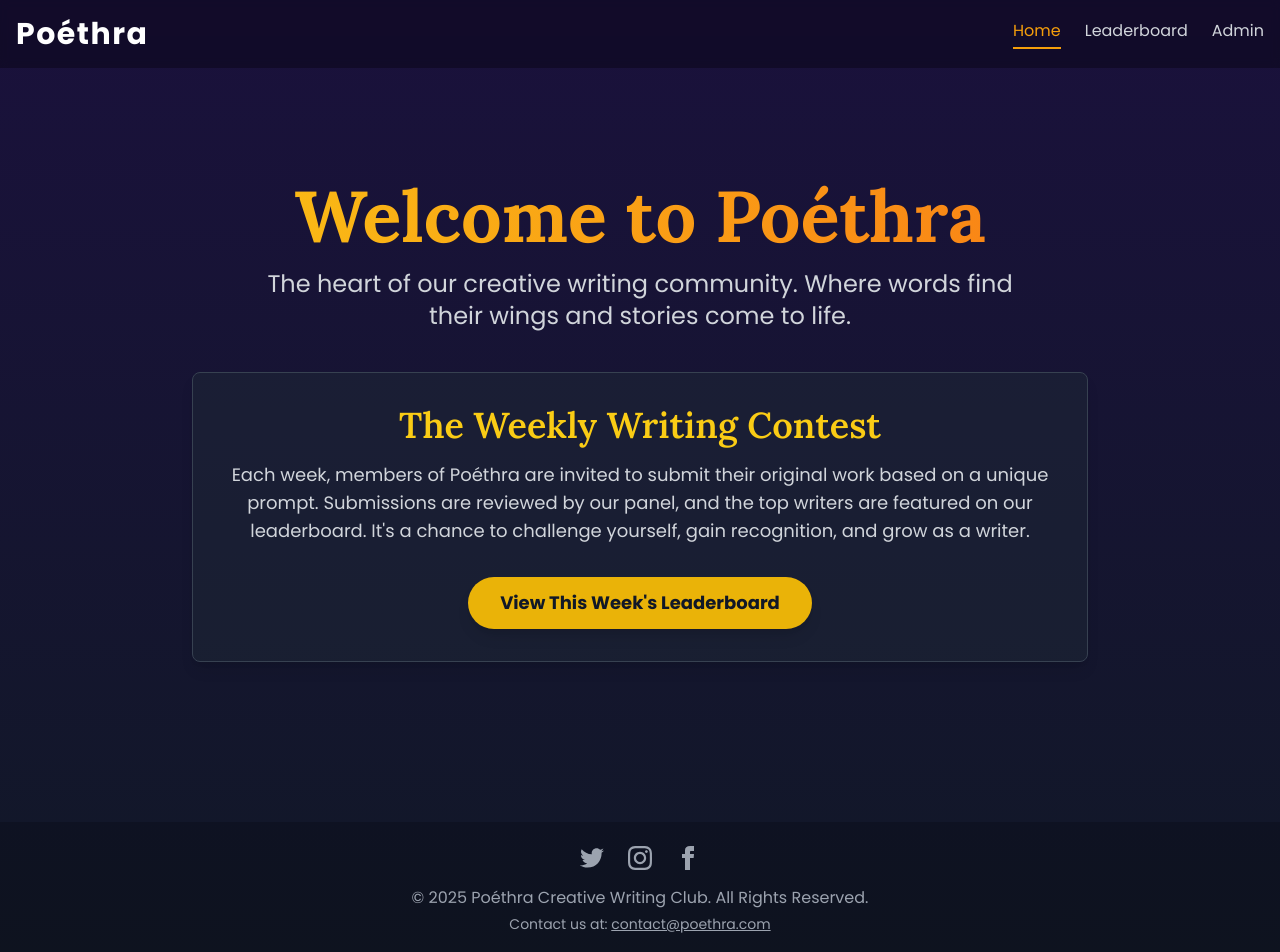
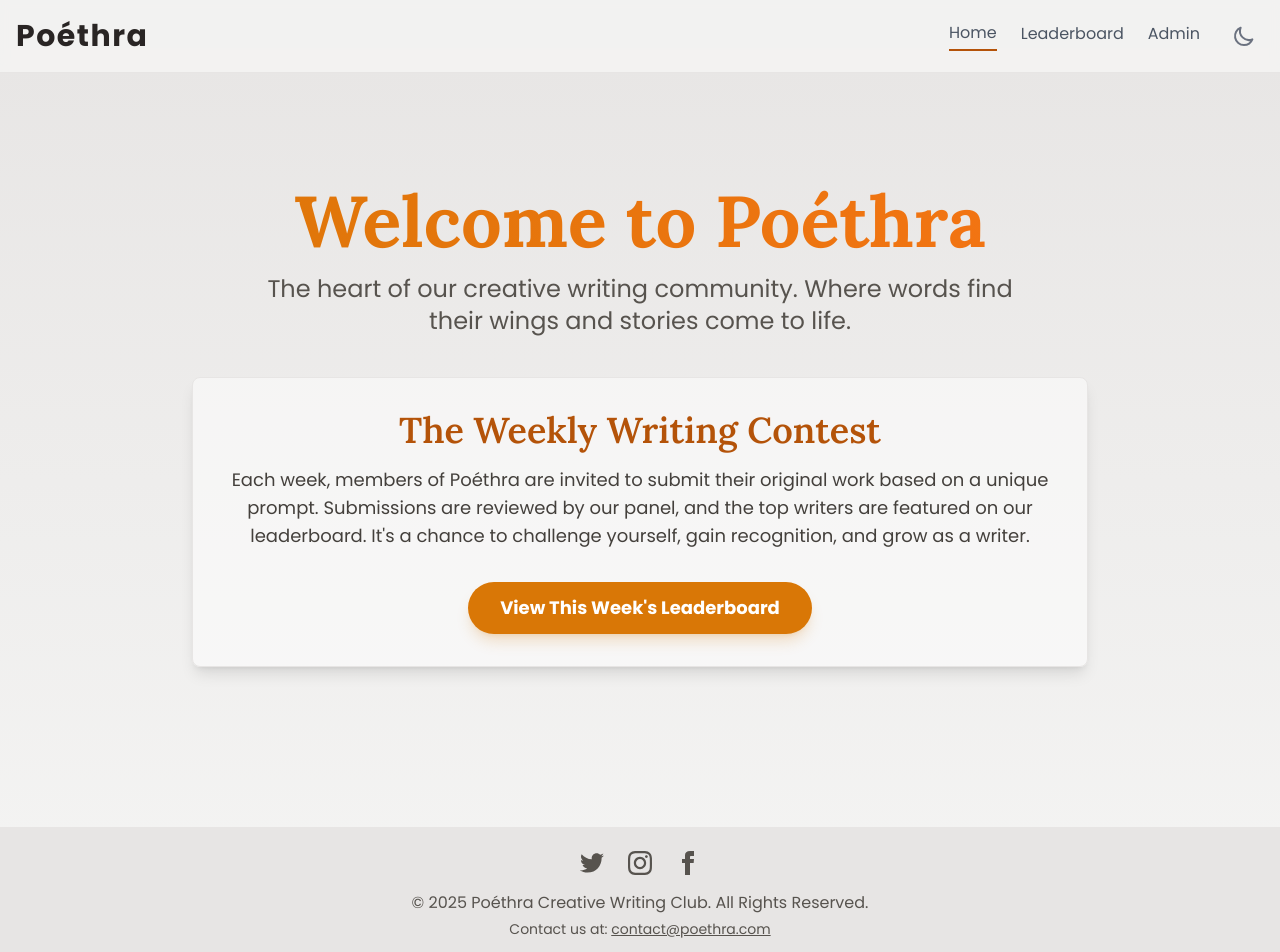
Before and after one commit to AnisHerdev/poethra-weekly-leaderboard, a React (Vite) app: page /admin in a window 1280 px wide. Shown: the top 952 px of the page. Built offline with nearby package versions, Linux system fonts and the light colour scheme.

Commit message:
added dark and light mode

```diff
--- a/App.tsx
+++ b/App.tsx
@@ -7,11 +7,13 @@ import LeaderboardPage from './pages/LeaderboardPage';
 import AdminPage from './pages/AdminPage';
 import LoginPage from './pages/LoginPage';
 import ProtectedRoute from './components/ProtectedRoute';
+import { ThemeProvider } from './contexts/ThemeContext';
 
 const App: React.FC = () => {
   return (
+    <ThemeProvider>
       <HashRouter>
-      <div className="flex flex-col min-h-screen bg-gradient-to-b from-[#1a113c] to-gray-900 text-gray-100">
+        <div className="flex flex-col min-h-screen bg-gradient-to-b from-stone-200 to-stone-100 dark:from-[#1a113c] dark:to-gray-900 text-stone-800 dark:text-gray-100">
           <Header />
           <main className="flex-grow container mx-auto px-4 py-8">
             <Routes>
@@ -31,6 +33,7 @@ const App: React.FC = () => {
           <Footer />
         </div>
       </HashRouter>
+    </ThemeProvider>
   );
 };
 
--- a/components/Footer.tsx
+++ b/components/Footer.tsx
@@ -1,18 +1,17 @@
-
 import React from 'react';
 import { TwitterIcon, InstagramIcon, FacebookIcon } from './icons/SocialIcons';
 
 const Footer: React.FC = () => {
     return (
-        <footer className="bg-black bg-opacity-20 mt-12">
-            <div className="container mx-auto px-4 py-6 text-center text-gray-400">
+        <footer className="bg-stone-200 dark:bg-black/20 mt-12">
+            <div className="container mx-auto px-4 py-6 text-center text-stone-600 dark:text-gray-400">
                 <div className="flex justify-center space-x-6 mb-4">
-                    <a href="#" className="hover:text-yellow-500 transition-colors"><TwitterIcon /></a>
-                    <a href="#" className="hover:text-yellow-500 transition-colors"><InstagramIcon /></a>
-                    <a href="#" className="hover:text-yellow-500 transition-colors"><FacebookIcon /></a>
+                    <a href="#" className="hover:text-amber-700 dark:hover:text-yellow-500 transition-colors"><TwitterIcon /></a>
+                    <a href="#" className="hover:text-amber-700 dark:hover:text-yellow-500 transition-colors"><InstagramIcon /></a>
+                    <a href="#" className="hover:text-amber-700 dark:hover:text-yellow-500 transition-colors"><FacebookIcon /></a>
                 </div>
                 <p>&copy; {new Date().getFullYear()} Poéthra Creative Writing Club. All Rights Reserved.</p>
-                <p className="text-sm mt-1">Contact us at: <a href="mailto:contact@poethra.com" className="underline hover:text-yellow-500">contact@poethra.com</a></p>
+                <p className="text-sm mt-1">Contact us at: <a href="mailto:contact@poethra.com" className="underline hover:text-amber-700 dark:hover:text-yellow-500">contact@poethra.com</a></p>
             </div>
         </footer>
     );
--- a/components/Header.tsx
+++ b/components/Header.tsx
@@ -1,42 +1,41 @@
 import React, { useState } from 'react';
 import { Link, NavLink } from 'react-router-dom';
+import ThemeToggle from './ThemeToggle';
 
 const Header: React.FC = () => {
     const [isMenuOpen, setIsMenuOpen] = useState(false);
 
-    const activeLinkStyle = {
-        color: '#f59e0b',
-        borderBottom: '2px solid #f59e0b',
-    };
+    const navLinkClasses = "text-gray-600 dark:text-gray-300 hover:text-amber-700 dark:hover:text-yellow-500 transition-colors duration-300 pb-1";
+    const activeNavLinkClasses = "text-amber-700 dark:text-yellow-500 border-b-2 border-amber-700 dark:border-yellow-500";
 
-    const mobileActiveLinkStyle = {
-        color: '#f59e0b',
-        backgroundColor: 'rgba(245, 158, 11, 0.1)'
-    };
+    const mobileNavLinkClasses = "text-gray-600 dark:text-gray-300 hover:text-amber-700 dark:hover:text-yellow-500 block w-full text-center px-3 py-2 rounded-md text-base font-medium";
+    const activeMobileNavLinkClasses = "text-amber-700 dark:text-yellow-500 bg-amber-500/10 dark:bg-yellow-500/10";
 
     return (
-        <header className="bg-black bg-opacity-30 backdrop-blur-sm sticky top-0 z-50">
+        <header className="bg-stone-100/80 dark:bg-black/30 backdrop-blur-sm sticky top-0 z-50 border-b border-stone-200 dark:border-gray-800">
             <div className="container mx-auto px-4 py-4 flex justify-between items-center">
-                <Link to="/" className="text-3xl font-bold text-white tracking-wider font-lora">
+                <Link to="/" className="text-3xl font-bold text-stone-800 dark:text-white tracking-wider font-lora">
                     Poéthra
                 </Link>
 
                 {/* Desktop Navigation */}
-                <nav className="hidden md:flex space-x-6">
-                    <NavLink to="/" className="text-gray-300 hover:text-yellow-500 transition-colors duration-300 pb-1" style={({ isActive }) => isActive ? activeLinkStyle : {}}>
+                <nav className="hidden md:flex items-center space-x-6">
+                    <NavLink to="/" className={({ isActive }) => `${navLinkClasses} ${isActive ? activeNavLinkClasses : 'border-transparent'}`}>
                         Home
                     </NavLink>
-                    <NavLink to="/leaderboard" className="text-gray-300 hover:text-yellow-500 transition-colors duration-300 pb-1" style={({ isActive }) => isActive ? activeLinkStyle : {}}>
+                    <NavLink to="/leaderboard" className={({ isActive }) => `${navLinkClasses} ${isActive ? activeNavLinkClasses : 'border-transparent'}`}>
                         Leaderboard
                     </NavLink>
-                    <NavLink to="/admin" className="text-gray-300 hover:text-yellow-500 transition-colors duration-300 pb-1" style={({ isActive }) => isActive ? activeLinkStyle : {}}>
+                    <NavLink to="/admin" className={({ isActive }) => `${navLinkClasses} ${isActive ? activeNavLinkClasses : 'border-transparent'}`}>
                         Admin
                     </NavLink>
+                    <ThemeToggle />
                 </nav>
 
                 {/* Mobile Menu Button */}
-                <div className="md:hidden">
-                    <button onClick={() => setIsMenuOpen(!isMenuOpen)} className="text-gray-300 hover:text-yellow-500 focus:outline-none">
+                <div className="md:hidden flex items-center gap-2">
+                    <ThemeToggle />
+                    <button onClick={() => setIsMenuOpen(!isMenuOpen)} className="text-gray-600 dark:text-gray-300 hover:text-amber-700 dark:hover:text-yellow-500 focus:outline-none">
                         <svg className="h-6 w-6" fill="none" viewBox="0 0 24 24" stroke="currentColor">
                             <path strokeLinecap="round" strokeLinejoin="round" strokeWidth={2} d={isMenuOpen ? "M6 18L18 6M6 6l12 12" : "M4 6h16M4 12h16m-7 6h7"} />
                         </svg>
@@ -46,15 +45,15 @@ const Header: React.FC = () => {
 
             {/* Mobile Navigation Menu */}
             {isMenuOpen && (
-                <nav className="md:hidden bg-black bg-opacity-50 absolute top-full left-0 right-0">
+                <nav className="md:hidden bg-stone-100/95 dark:bg-black/50 absolute top-full left-0 right-0">
                     <div className="flex flex-col items-center px-2 pt-2 pb-3 space-y-1">
-                        <NavLink to="/" className="text-gray-300 hover:text-yellow-500 block w-full text-center px-3 py-2 rounded-md text-base font-medium" style={({ isActive }) => isActive ? mobileActiveLinkStyle : {}} onClick={() => setIsMenuOpen(false)}>
+                        <NavLink to="/" className={({ isActive }) => `${mobileNavLinkClasses} ${isActive ? activeMobileNavLinkClasses : ''}`} onClick={() => setIsMenuOpen(false)}>
                             Home
                         </NavLink>
-                        <NavLink to="/leaderboard" className="text-gray-300 hover:text-yellow-500 block w-full text-center px-3 py-2 rounded-md text-base font-medium" style={({ isActive }) => isActive ? mobileActiveLinkStyle : {}} onClick={() => setIsMenuOpen(false)}>
+                        <NavLink to="/leaderboard" className={({ isActive }) => `${mobileNavLinkClasses} ${isActive ? activeMobileNavLinkClasses : ''}`} onClick={() => setIsMenuOpen(false)}>
                             Leaderboard
                         </NavLink>
-                        <NavLink to="/admin" className="text-gray-300 hover:text-yellow-500 block w-full text-center px-3 py-2 rounded-md text-base font-medium" style={({ isActive }) => isActive ? mobileActiveLinkStyle : {}} onClick={() => setIsMenuOpen(false)}>
+                        <NavLink to="/admin" className={({ isActive }) => `${mobileNavLinkClasses} ${isActive ? activeMobileNavLinkClasses : ''}`} onClick={() => setIsMenuOpen(false)}>
                             Admin
                         </NavLink>
                     </div>
--- /dev/null
+++ b/components/ThemeToggle.tsx
@@ -0,0 +1,31 @@
+import React from 'react';
+import { useTheme } from '../contexts/ThemeContext';
+
+const SunIcon = () => (
+    <svg xmlns="http://www.w3.org/2000/svg" className="h-6 w-6" fill="none" viewBox="0 0 24 24" stroke="currentColor" strokeWidth={2}>
+        <path strokeLinecap="round" strokeLinejoin="round" d="M12 3v1m0 16v1m9-9h-1M4 12H3m15.364 6.364l-.707-.707M6.343 6.343l-.707-.707m12.728 0l-.707.707M6.343 17.657l-.707.707M16 12a4 4 0 11-8 0 4 4 0 018 0z" />
+    </svg>
+);
+
+const MoonIcon = () => (
+    <svg xmlns="http://www.w3.org/2000/svg" className="h-6 w-6" fill="none" viewBox="0 0 24 24" stroke="currentColor" strokeWidth={2}>
+        <path strokeLinecap="round" strokeLinejoin="round" d="M20.354 15.354A9 9 0 018.646 3.646 9.003 9.003 0 0012 21a9.003 9.003 0 008.354-5.646z" />
+    </svg>
+);
+
+
+const ThemeToggle: React.FC = () => {
+    const { theme, toggleTheme } = useTheme();
+
+    return (
+        <button
+            onClick={toggleTheme}
+            className="p-2 rounded-full text-gray-500 dark:text-gray-300 hover:bg-stone-200 dark:hover:bg-gray-700 focus:outline-none focus:ring-2 focus:ring-offset-2 focus:ring-offset-stone-100 dark:focus:ring-offset-gray-800 focus:ring-amber-600 dark:focus:ring-yellow-500 transition-colors duration-300"
+            aria-label={`Switch to ${theme === 'light' ? 'dark' : 'light'} mode`}
+        >
+            {theme === 'light' ? <MoonIcon /> : <SunIcon />}
+        </button>
+    );
+};
+
+export default ThemeToggle;
--- a/components/icons/SocialIcons.tsx
+++ b/components/icons/SocialIcons.tsx
@@ -1,4 +1,3 @@
-
 import React from 'react';
 
 export const TwitterIcon = () => (
@@ -20,7 +19,7 @@ export const FacebookIcon = () => (
 );
 
 export const FireIcon = () => (
-  <svg xmlns="http://www.w3.org/2000/svg" className="h-5 w-5 text-orange-400" viewBox="0 0 20 20" fill="currentColor">
+  <svg xmlns="http://www.w3.org/2000/svg" className="h-5 w-5 text-orange-500 dark:text-orange-400" viewBox="0 0 20 20" fill="currentColor">
     <path fillRule="evenodd" d="M12.316 3.051a1 1 0 01.633 1.265l-4 12a1 1 0 11-1.898-.632l4-12a1 1 0 011.265-.633zM10 18a1 1 0 01.707.293l2 2a1 1 0 11-1.414 1.414l-2-2A1 1 0 0110 18zm-7.707-4.293a1 1 0 010-1.414l2-2a1 1 0 011.414 1.414l-2 2a1 1 0 01-1.414 0zM10 4a1 1 0 01.707-.293l2-2a1 1 0 11-1.414-1.414l-2 2A1 1 0 0110 4z" clipRule="evenodd" />
     <path d="M10.21 4.54a1 1 0 00-1.03-1.03l-1 5a1 1 0 001.03 1.03l5-1a1 1 0 00-1.03-1.03l-3-3z" />
   </svg>
--- /dev/null
+++ b/contexts/ThemeContext.tsx
@@ -0,0 +1,45 @@
+import React, { createContext, useState, useEffect, useContext } from 'react';
+
+type Theme = 'light' | 'dark';
+
+interface ThemeContextType {
+  theme: Theme;
+  toggleTheme: () => void;
+}
+
+const ThemeContext = createContext<ThemeContextType | undefined>(undefined);
+
+export const ThemeProvider: React.FC<{ children: React.ReactNode }> = ({ children }) => {
+  const [theme, setTheme] = useState<Theme>(() => {
+    const savedTheme = localStorage.getItem('theme') as Theme | null;
+    if (savedTheme) {
+      return savedTheme;
+    }
+    return 'light';
+  });
+
+  useEffect(() => {
+    const root = window.document.documentElement;
+    root.classList.remove('light', 'dark');
+    root.classList.add(theme);
+    localStorage.setItem('theme', theme);
+  }, [theme]);
+
+  const toggleTheme = () => {
+    setTheme((prevTheme) => (prevTheme === 'light' ? 'dark' : 'light'));
+  };
+
+  return (
+    <ThemeContext.Provider value={{ theme, toggleTheme }}>
+      {children}
+    </ThemeContext.Provider>
+  );
+};
+
+export const useTheme = () => {
+  const context = useContext(ThemeContext);
+  if (context === undefined) {
+    throw new Error('useTheme must be used within a ThemeProvider');
+  }
+  return context;
+};
--- a/index.html
+++ b/index.html
@@ -1,4 +1,3 @@
-
 <!DOCTYPE html>
 <html lang="en">
   <head>
@@ -7,6 +6,11 @@
     <meta name="viewport" content="width=device-width, initial-scale=1.0" />
     <title>Poéthra Leaderboard</title>
     <script src="https://cdn.tailwindcss.com"></script>
+    <script>
+      tailwind.config = {
+        darkMode: 'class',
+      }
+    </script>
     <link rel="preconnect" href="https://fonts.googleapis.com">
     <link rel="preconnect" href="https://fonts.gstatic.com" crossorigin>
     <link href="https://fonts.googleapis.com/css2?family=Lora:ital,wght@0,400..700;1,400..700&family=Poppins:wght@300;400;600;700&display=swap" rel="stylesheet">
@@ -28,9 +32,8 @@
   }
 }
 </script>
-<link rel="stylesheet" href="/index.css">
 </head>
-  <body class="bg-gray-900 text-white">
+  <body class="bg-stone-100 dark:bg-gray-900 text-stone-800 dark:text-white transition-colors duration-500">
     <div id="root"></div>
     <script type="module" src="/index.tsx"></script>
   </body>
--- a/pages/HomePage.tsx
+++ b/pages/HomePage.tsx
@@ -4,19 +4,19 @@ import { Link } from 'react-router-dom';
 const HomePage: React.FC = () => {
     return (
         <div className="text-center py-10 md:py-20 animate-fade-in-up">
-            <h1 className="text-5xl sm:text-6xl md:text-7xl font-bold mb-4 bg-clip-text text-transparent bg-gradient-to-r from-yellow-400 to-orange-500">
+            <h1 className="text-5xl sm:text-6xl md:text-7xl font-bold mb-4 bg-clip-text text-transparent bg-gradient-to-r from-amber-600 to-orange-500 dark:from-yellow-400 dark:to-orange-500">
                 Welcome to Poéthra
             </h1>
-            <p className="text-lg sm:text-xl md:text-2xl text-gray-300 mb-10 max-w-3xl mx-auto">
+            <p className="text-lg sm:text-xl md:text-2xl text-stone-600 dark:text-gray-300 mb-10 max-w-3xl mx-auto">
                 The heart of our creative writing community. Where words find their wings and stories come to life.
             </p>
-            <div className="bg-gray-800 bg-opacity-50 rounded-lg p-6 md:p-8 max-w-4xl mx-auto shadow-lg border border-gray-700">
-                <h2 className="text-3xl sm:text-4xl font-semibold mb-4 text-yellow-400">The Weekly Writing Contest</h2>
-                <p className="text-base md:text-lg text-gray-300 mb-8">
+            <div className="bg-white/50 dark:bg-gray-800/50 rounded-lg p-6 md:p-8 max-w-4xl mx-auto shadow-lg border border-stone-200 dark:border-gray-700">
+                <h2 className="text-3xl sm:text-4xl font-semibold mb-4 text-amber-700 dark:text-yellow-400">The Weekly Writing Contest</h2>
+                <p className="text-base md:text-lg text-stone-700 dark:text-gray-300 mb-8">
                     Each week, members of Poéthra are invited to submit their original work based on a unique prompt. Submissions are reviewed by our panel, and the top writers are featured on our leaderboard. It's a chance to challenge yourself, gain recognition, and grow as a writer.
                 </p>
                 <Link to="/leaderboard">
-                    <button className="bg-yellow-500 text-gray-900 font-bold py-3 px-8 rounded-full text-base md:text-lg hover:bg-yellow-400 transition-all duration-300 transform hover:scale-105 shadow-lg">
+                    <button className="bg-amber-600 dark:bg-yellow-500 text-white dark:text-gray-900 font-bold py-3 px-8 rounded-full text-base md:text-lg hover:bg-amber-700 dark:hover:bg-yellow-400 transition-all duration-300 transform hover:scale-105 shadow-lg shadow-amber-600/20 dark:shadow-yellow-500/30">
                         View This Week's Leaderboard
                     </button>
                 </Link>
```
Also changed, not shown: pages/AdminPage.tsx (+27 -27 lines), pages/LeaderboardPage.tsx (+27 -29 lines), pages/LoginPage.tsx (+7 -8 lines). Lines whose indentation alone changed are shown as unchanged.
